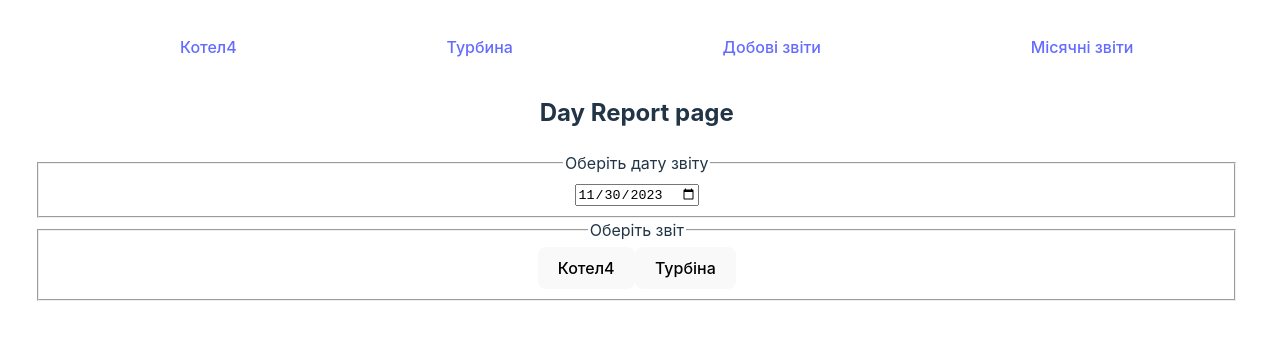
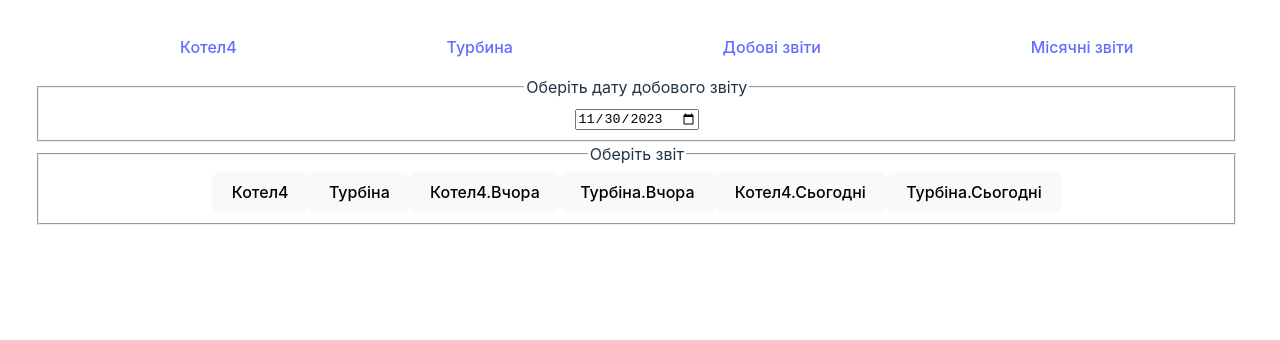
Before and after one commit to eugenkondratiev/eco4-viewer, a React (Vite) app: page /day in a window 1280 px wide. Shown: the top 340 px of the page. Built offline with nearby package versions, Linux system fonts and the light colour scheme; the HTML template or start-up script is replaced by a standard one.

Commit message:
day report forms

```diff
--- a/src/Components/ReportTable/ReportTable.module.scss
+++ b/src/Components/ReportTable/ReportTable.module.scss
@@ -19,10 +19,15 @@
         color: #fff;
     }
 
-    & tbody tr td:nth-child(3){
+    & tbody tr td:nth-child(3) {
         color: darkred;
         font-size: 1.4rem;
         font-style: italic;
         background-color: lightsteelblue;
     }
+
+    & tr td:nth-child(3) {
+        min-width: 5ch;
+        margin: 3px;
+    }
 }
--- a/src/Components/ReportTable/index.jsx
+++ b/src/Components/ReportTable/index.jsx
@@ -7,7 +7,7 @@ const ReportTable = ({
     data
 }) => {
 
-    console.log("#### RENDER ReportTable.  data = ", data);
+    // console.log("#### RENDER ReportTable.  data = ", data);
     if (!data || !data.data || !Array.isArray(data.data)) return null
 
     return (
--- a/src/Components/ReportTableRow/index.jsx
+++ b/src/Components/ReportTableRow/index.jsx
@@ -9,8 +9,7 @@ const ReportTableRow = ({ data, parameters }) => {
             {data.map((value, columnIndex) => {
                 if (columnIndex === 0) return <td key={columnIndex}>{value}</td>
                 const digitAfterDot = parameters[columnIndex - 1].format.split(".")[1]
-                // console.log(value, parameters[columnIndex - 1], parameters[columnIndex].format);
-                if (!parameters || !parameters[columnIndex]) console.log("Problem value -", columnIndex, parameters[columnIndex - 1]);
+                if (!parameters || !parameters[columnIndex-1]) console.log("Problem value -", columnIndex, parameters[columnIndex - 1]);
                 return <td key={columnIndex}>{parameters
                     ? Number(value).toFixed(
                         digitAfterDot
--- a/src/Pages/DayReport/index.jsx
+++ b/src/Pages/DayReport/index.jsx
@@ -1,4 +1,4 @@
-import { useEffect, useState } from "react"
+import { useRef, useState } from "react"
 import { DAY_REPORT_REF } from "../../utils/constants";
 import useReportData from '../../hooks/useReportData'
 
@@ -8,66 +8,69 @@ import ReportTable from "../../Components/ReportTable/index.jsx";
 
 const DayReportPage = () => {
     <h2>Day Report page</h2>
-    const [dataString, setDataString] = useState(null)
-    const [reportDate, setReportDate] = useState(getTodayDate())
+    // const [dataString, setDataString] = useState(null)
+    const reportDate = useRef(getTodayDate())
     const [reportRequest, setReportRequest] = useState(null)
 
     // eslint-disable-next-line no-unused-vars
-    console.log("todays", getTodayDate(), getYesterdayDate());
+    // console.log("todays", getTodayDate(), getYesterdayDate());
     const { reportData,
         isLoading,
         isError
     } = useReportData(DAY_REPORT_REF, reportRequest, [reportRequest], { notNullParameters: true })
 
-    useEffect(() => {
-        setDataString(reportData && reportData.data
-            ? `Добовий звіт за ${dataString}`
-            : null)
-    }, [reportDate])
+    // useEffect(() => {
+    //     setDataString(reportData && reportData.data
+    //         ? `Добовий звіт за ${reportDate}`
+    //         : null)
+    // }, [reportDate])
 
     function updateReportDate(e) {
-        console.log(" setReportDate(e.target.value)");
-        setReportDate(e.target.value)
+        // console.log(" setReportDate(e.target.value)");
+        reportDate.current = e.target.value
     }
 
     const updateReportRequest = (e) => {
         const blr = e.target.dataset.blr
-        if (!reportDate) return
-        const [year, month, day] = reportDate.split("-")
+        if (!reportDate.current) return
+        const [year, month, day] = reportDate.current.split("-")
 
-        setReportRequest(`${blr}${reportDate ? `?year=${year}&month=${month}&day=${day}` : ""}`)
+        setReportRequest(`${blr}${reportDate.current ? `?year=${year}&month=${month}&day=${day}` : ""}`)
+
+    }
+
+    const setYesterdayReportRequest = (e) => {
+        reportDate.current = getYesterdayDate()
+        updateReportRequest(e)
+
+    }
+    const setTodayReportRequest = (e) => {
+        reportDate.current = getTodayDate()
+        updateReportRequest(e)
 
     }
 
     const Spin = () => { return (<>{"requesting data....."}</>) }
 
-    // const DataTable = () => {
-    //     if (isError || isLoading) return <Spin />
 
-    //     if (!reportData) return <Spin />
-
-    //     return (
-    //         <div>
-    //             {reportData}
-    //         </div>
-    //     )
-    // }
     return (
         <div>
-            <h2>Day Report page</h2>
             <fieldset>
-                <legend>Оберіть дату звіту</legend>
-                <input type="date" value={reportDate} onChange={updateReportDate}></input>
-
+                <legend>Оберіть дату добового звіту</legend>
+                <input type="date" value={reportDate.current} onChange={updateReportDate}></input>
             </fieldset>
             <fieldset>
                 <legend>Оберіть звіт</legend>
                 <button data-blr="blr4" onClick={updateReportRequest}>Котел4</button>
                 <button data-blr="t5" onClick={updateReportRequest}>Турбіна</button>
-            </fieldset>
-            {/* <h2>{dataString}</h2> */}
-            {/* {dataString && <h2>{dataString}</h2>} */}
-            {reportRequest && <h4>{DAY_REPORT_REF + "/" + reportRequest}</h4>}
+                <button data-blr="blr4" onClick={setYesterdayReportRequest}>Котел4.Вчора</button>
+                <button data-blr="t5" onClick={setYesterdayReportRequest}>Турбіна.Вчора</button>
+                <button data-blr="blr4" onClick={setTodayReportRequest}>Котел4.Сьогодні</button>
+                <button data-blr="t5" onClick={setTodayReportRequest}>Турбіна.Сьогодні</button>
+            </fieldset>            {/* <h2>{dataString}</h2> */}
+            {reportDate.current && reportData && reportData.data && !isError && !isLoading && <h3>{`Добовий звіт за ${reportDate.current}`
+            }</h3>}
+            {/* {reportRequest && <h4>{DAY_REPORT_REF + "/" + reportRequest}</h4>} */}
             {(isError || isLoading) && <Spin />}
             {/* <DataTable /> */}
 
```
Also changed, not shown: src/model/fetch-api-data.js (+4 -4 lines).
